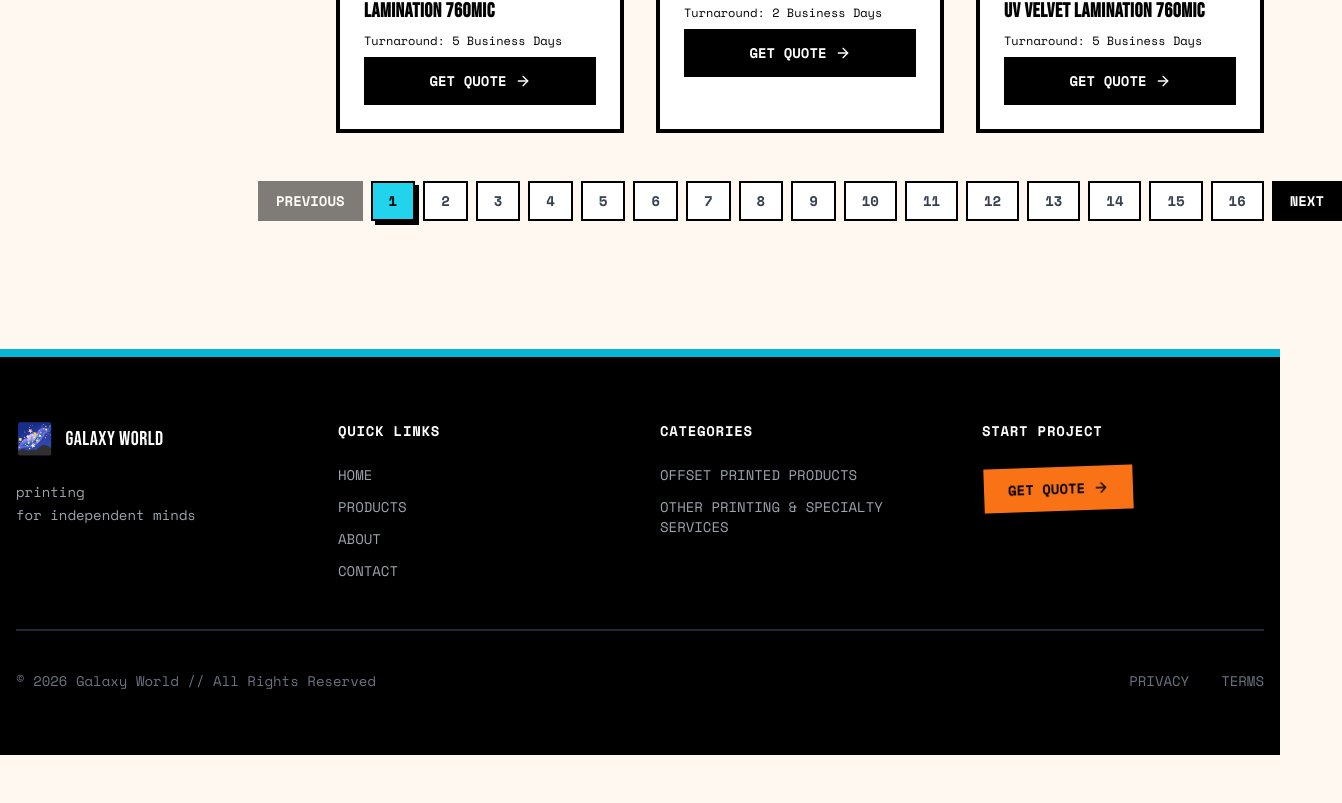
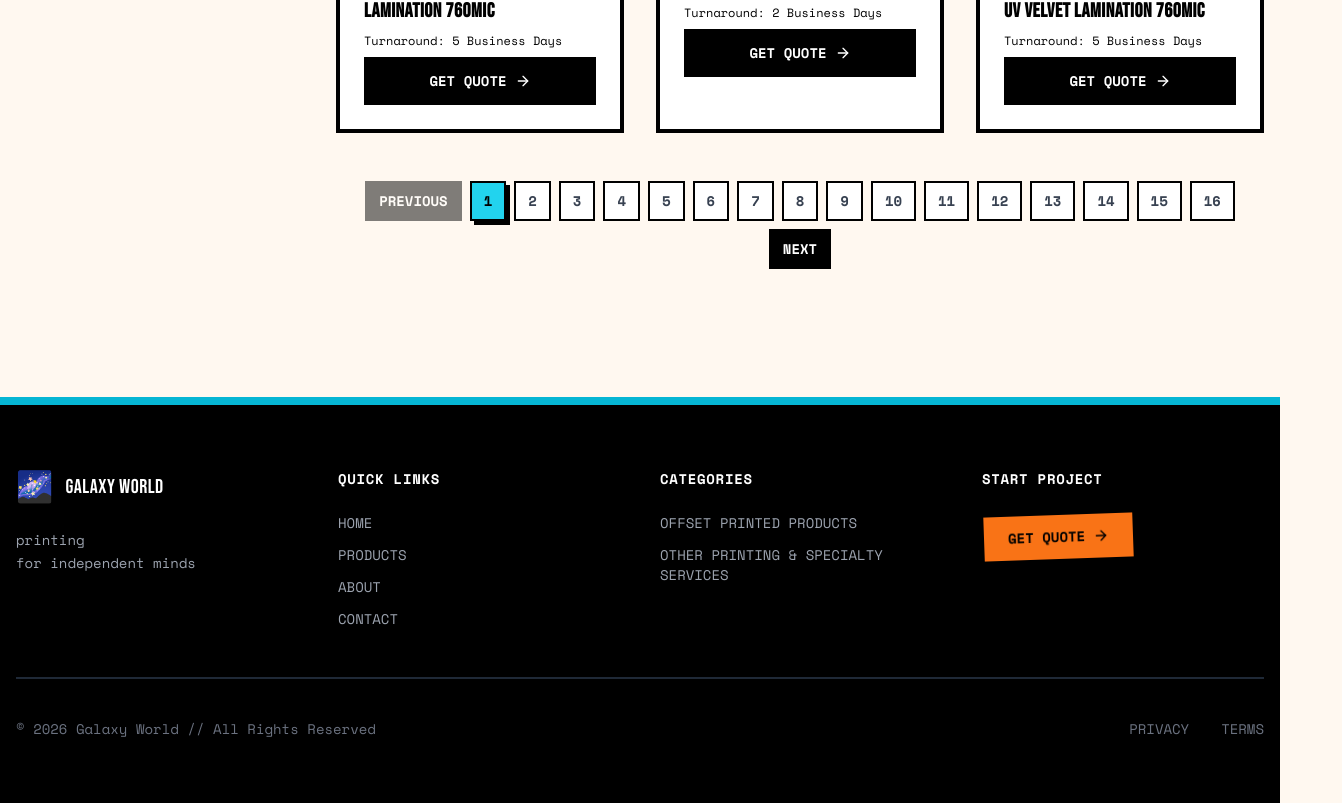
Before and after one commit to abcxhadi/GWAPrinting2, a React (Vite) app in the folder Website/: page /products in a window 1280 px wide. Shown: the part 1811-2614 px from the top of the page, 1342 px wide, since content can reach past the window. Before the commit the page ends 2566 px from the top, so only its background shows below. Built offline with nearby package versions, Linux system fonts and the light colour scheme.

Commit message:
page numbering fix

```diff
--- a/Website/src/pages/ProductsPage.jsx
+++ b/Website/src/pages/ProductsPage.jsx
@@ -446,11 +446,11 @@ export function ProductsPage() {
             </div>
 
             {totalPages > 1 && (
-              <div className="flex justify-center items-center mt-12 space-x-2">
+              <div className="flex flex-wrap justify-center items-center mt-12 gap-2">
                 <button
                   onClick={() => setCurrentPage((prev) => Math.max(prev - 1, 1))}
                   disabled={currentPage === 1}
-                  className="px-4 py-2 bg-black text-white font-mono uppercase text-sm font-bold border-2 border-black hover:bg-cyan-500 hover:text-black transition-colors disabled:opacity-50 disabled:cursor-not-allowed"
+                  className="px-3 py-2 bg-black text-white font-mono uppercase text-xs md:text-sm font-bold border-2 border-black hover:bg-cyan-500 hover:text-black transition-colors disabled:opacity-50 disabled:cursor-not-allowed"
                 >
                   Previous
                 </button>
@@ -458,7 +458,7 @@ export function ProductsPage() {
                   <button
                     key={index}
                     onClick={() => setCurrentPage(index + 1)}
-                    className={`px-4 py-2 font-mono uppercase text-sm font-bold border-2 border-black ${
+                    className={`px-3 py-2 font-mono uppercase text-xs md:text-sm font-bold border-2 border-black ${
                       currentPage === index + 1
                         ? "bg-cyan-400 text-black shadow-[4px_4px_0_rgba(0,0,0,1)]"
                         : "bg-white text-gray-700 hover:border-black"
@@ -470,7 +470,7 @@ export function ProductsPage() {
                 <button
                   onClick={() => setCurrentPage((prev) => Math.min(prev + 1, totalPages))}
                   disabled={currentPage === totalPages}
-                  className="px-4 py-2 bg-black text-white font-mono uppercase text-sm font-bold border-2 border-black hover:bg-cyan-500 hover:text-black transition-colors disabled:opacity-50 disabled:cursor-not-allowed"
+                  className="px-3 py-2 bg-black text-white font-mono uppercase text-xs md:text-sm font-bold border-2 border-black hover:bg-cyan-500 hover:text-black transition-colors disabled:opacity-50 disabled:cursor-not-allowed"
                 >
                   Next
                 </button>
```
